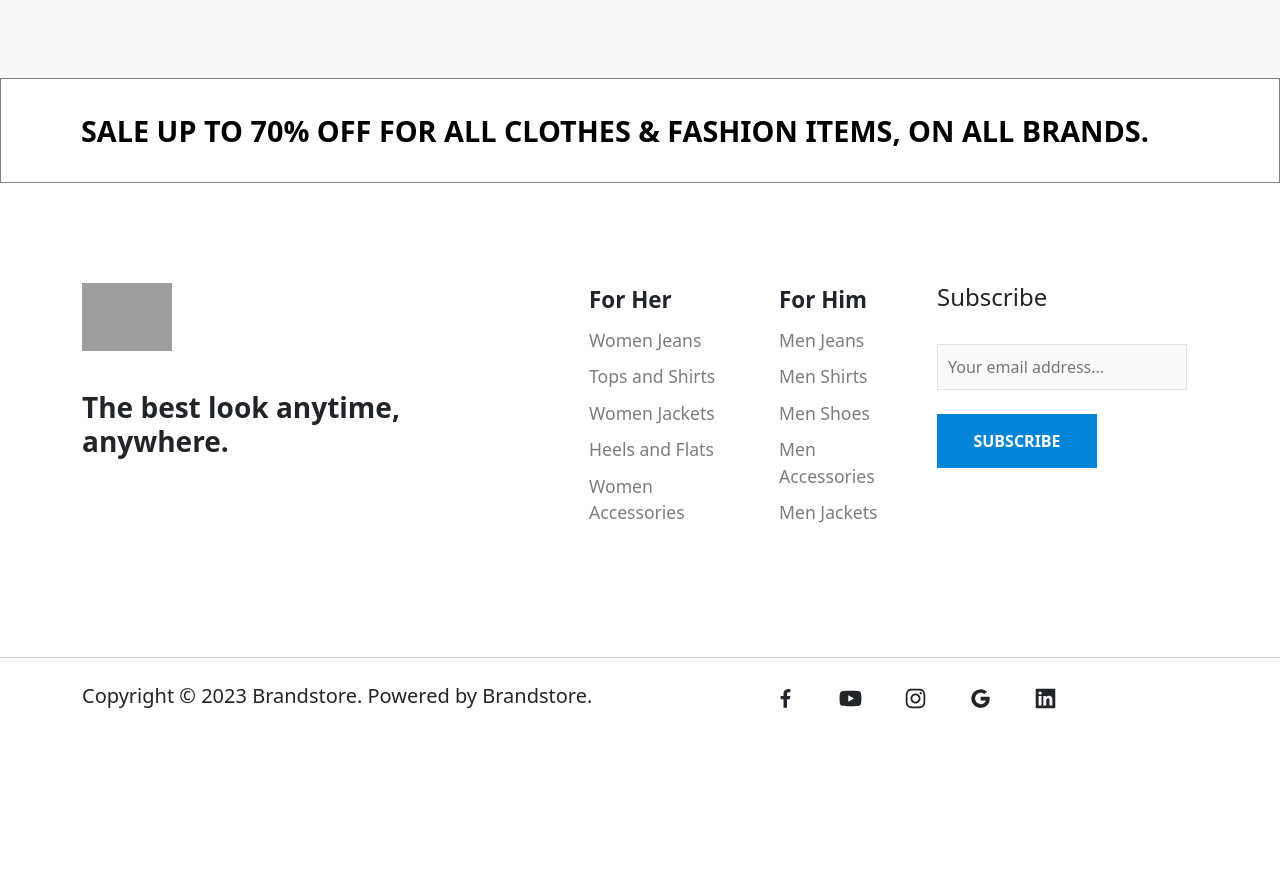
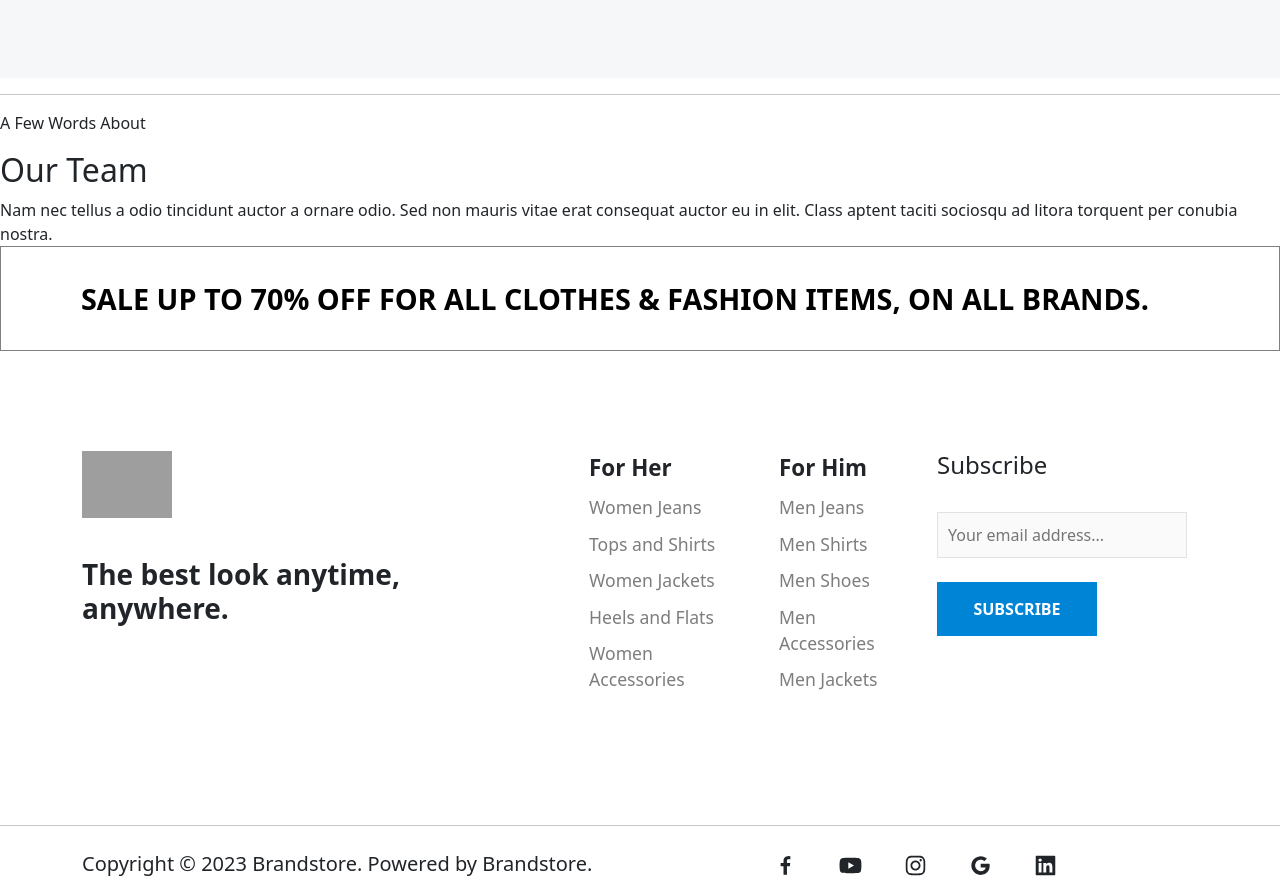
Before and after one commit to zaurkhalilli/DNK, a React (Create React App) app: page /about in a window 1280 px wide. Shown: the part 1191-2085 px from the top of the page. Before the commit the page ends 1917 px from the top, so only its background shows below. Built offline with nearby package versions, Linux system fonts and the light colour scheme; grey boxes are pictures that could not be loaded.

Commit message:
some changes

```diff
--- a/src/Components/AboutTeam/Aboutteam.jsx
+++ b/src/Components/AboutTeam/Aboutteam.jsx
@@ -2,8 +2,13 @@ import React from 'react'
 import styled from "../AboutTeam/Aboutteam.scss"
 const Aboutteam = () => {
   return (
-    <div>
-
+    <div className='team'>
+      <div className="teamtop">
+        <hr />
+        <p>A Few Words About</p>
+        <h2>Our Team</h2>
+        <span>Nam nec tellus a odio tincidunt auctor a ornare odio. Sed non mauris vitae erat consequat auctor eu in elit. Class aptent taciti sociosqu ad litora torquent per conubia nostra.</span>
+      </div>
     </div>
   )
 }
--- a/src/Pages/About/About.js
+++ b/src/Pages/About/About.js
@@ -2,12 +2,14 @@ import React from 'react'
 import Footer from '../../Layout/Footer/Footer'
 import Abouttop from '../../Components/AboutTop/Abouttop'
 import Aboutwe from '../../Components/AboutWe/Aboutwe'
+import Aboutteam from '../../Components/AboutTeam/Aboutteam'
 
 const About = () => {
   return (
     <div>
       <Abouttop/>
       <Aboutwe/>
+      <Aboutteam/>
       <Footer/>
     </div>
   )
```
